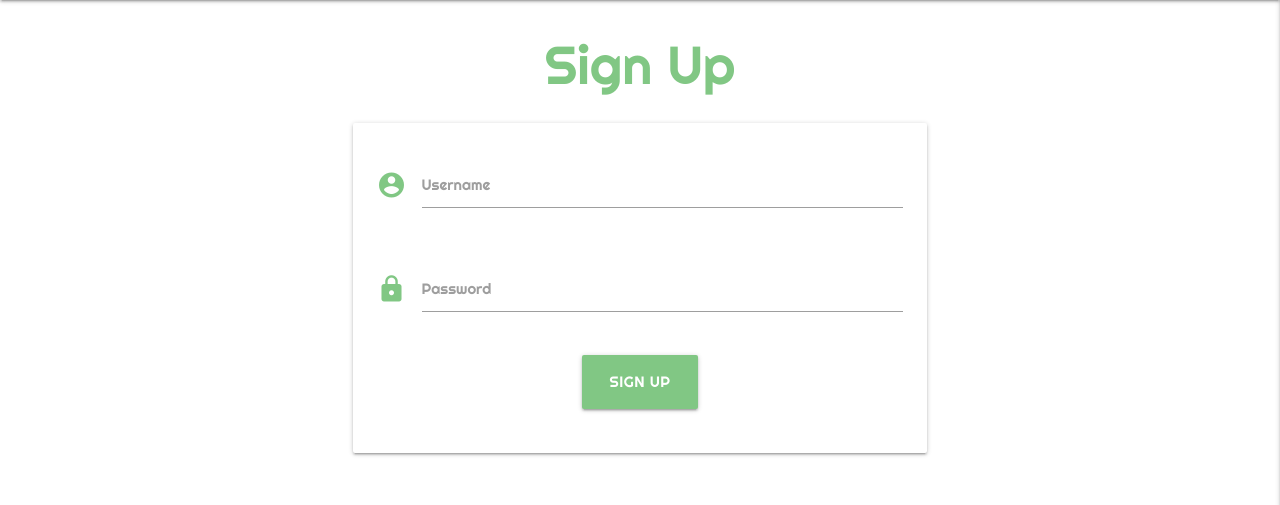
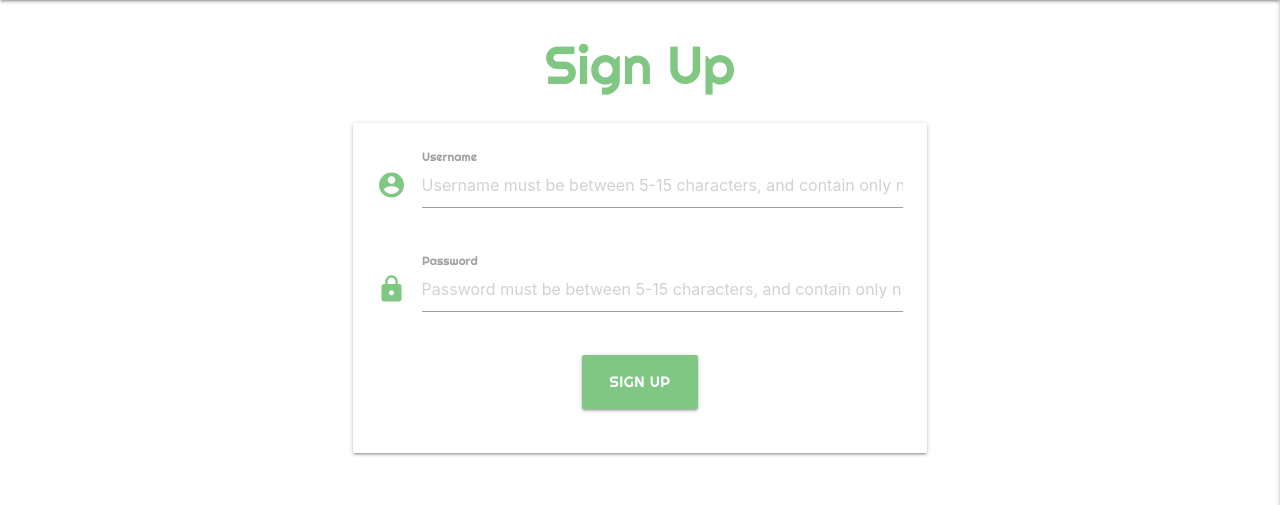
Before and after one commit to Code-Institute-Submissions/FiachraCI-the_recipe_locker_MayResub2, a Flask app: page /signup in a window 1280 px wide. Shown: the part 64-569 px from the top of the page. Run offline with Flask 2, Linux system fonts and the light colour scheme; some libraries are stand-ins or nearby versions; some web fonts are replaced.

Commit message:
Added placeholder to signup page input fields

```diff
--- a/templates/signup.html
+++ b/templates/signup.html
@@ -11,7 +11,8 @@
                     <div class="input-field col s12">
                         <i class="material-icons prefix">account_circle</i>
                         <input id="username" name="username" type="text" minlength="5"
-                            maxlength="15" pattern="^[a-zA-Z0-9]{5,15}$" class="validate" required>
+                            maxlength="15" pattern="^[a-zA-Z0-9]{5,15}$" class="validate"
+                            placeholder="Username must be between 5-15 characters, and contain only numbers and/or letters" required>
                         <label for="username">Username</label>
                     </div>
                 </div>
@@ -20,7 +21,8 @@
                     <div class="input-field col s12">
                         <i class="material-icons prefix">lock</i>
                         <input id="password" name="password" type="password" minlength="5"
-                            maxlength="15" pattern="^[a-zA-Z0-9]{5,15}$" class="validate" required>
+                            maxlength="15" pattern="^[a-zA-Z0-9]{5,15}$" class="validate"
+                                placeholder="Password must be between 5-15 characters, and contain only numbers and/or letters" required>
                         <label for="password">Password</label>
                     </div>
                 </div>
```
